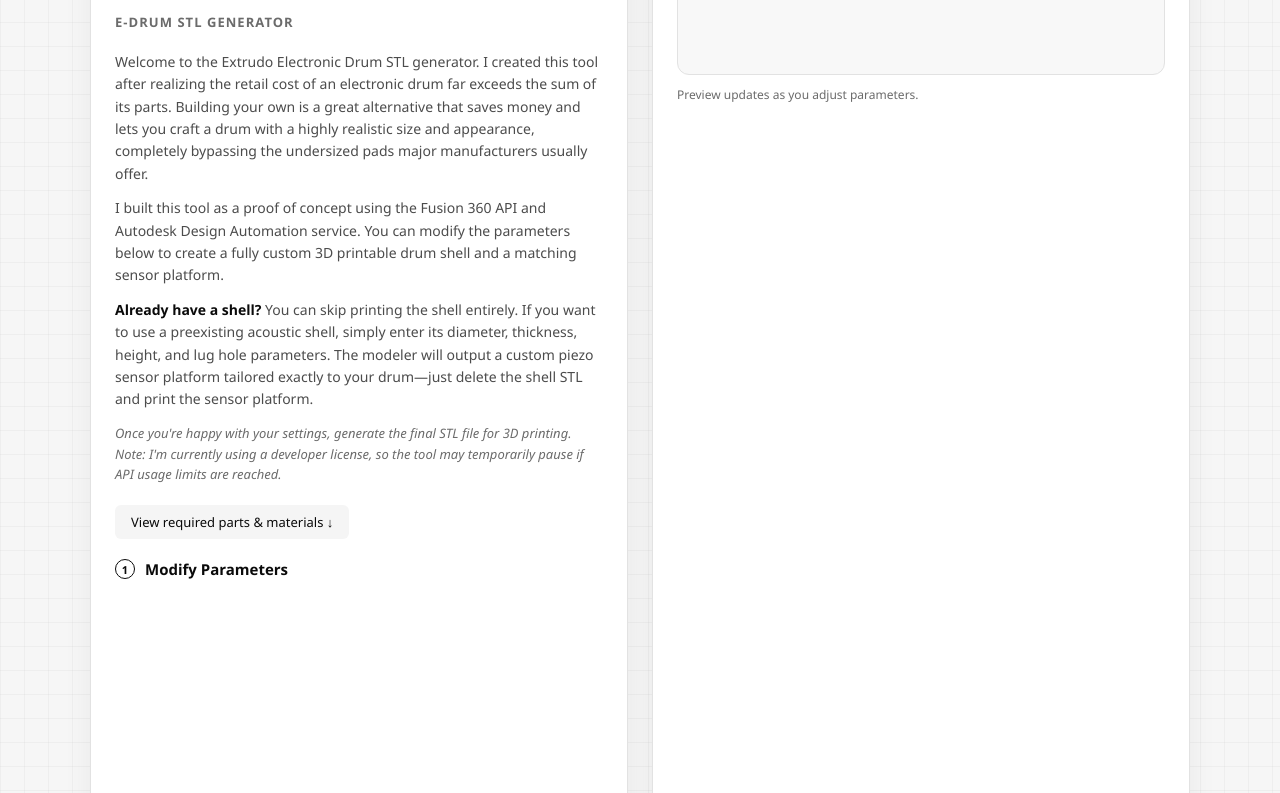
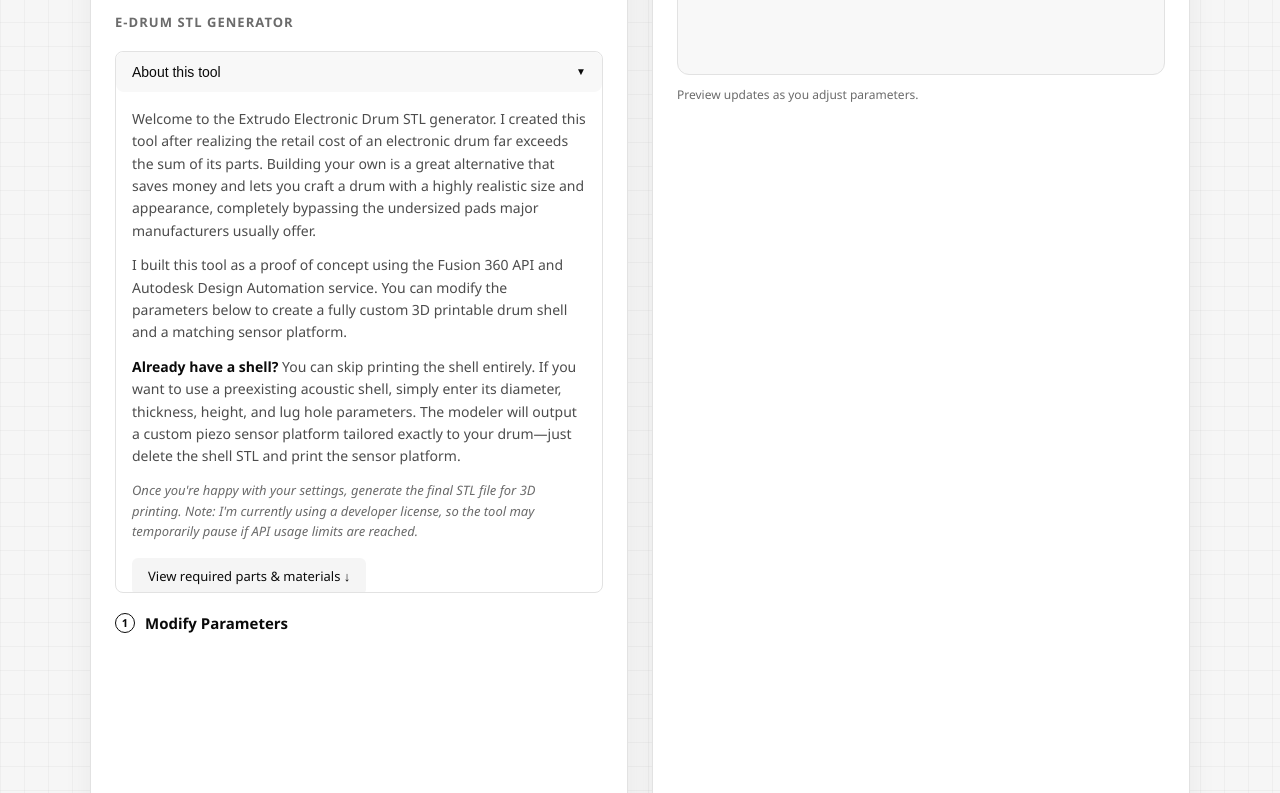
Before and after one commit to Aschachterle/DrumForgeV3, a website: page public/drum.html in a window 1280 px wide. Shown: the part 434-1227 px from the top of the page. Drawn offline with Linux system fonts and the light colour scheme; no server answers.

Commit message:
Make description section collapsible

```diff
--- a/public/css/drum.css
+++ b/public/css/drum.css
@@ -116,6 +116,81 @@
 
 .carousel-dot:hover {
     background: rgba(255, 255, 255, 0.8);
+}
+
+/* Collapsible Description */
+.description-collapsible {
+    margin-bottom: 20px;
+    border: 1px solid #e2e2e2;
+    border-radius: 8px;
+    overflow: hidden;
+}
+
+.description-toggle {
+    width: 100%;
+    display: flex;
+    justify-content: space-between;
+    align-items: center;
+    padding: 12px 16px;
+    background: #f8f8f8;
+    border: none;
+    cursor: pointer;
+    font-size: 14px;
+    font-weight: 500;
+    color: #0a0a0a;
+    transition: background 0.2s ease;
+}
+
+.description-toggle:hover {
+    background: #f0f0f0;
+}
+
+.toggle-icon {
+    font-size: 10px;
+    transition: transform 0.2s ease;
+}
+
+.description-collapsible.collapsed .toggle-icon {
+    transform: rotate(-90deg);
+}
+
+.description-content {
+    padding: 16px;
+    color: #4c4c4c;
+    font-size: 14px;
+    line-height: 1.6;
+    max-height: 500px;
+    overflow: hidden;
+    transition: max-height 0.3s ease, padding 0.3s ease;
+}
+
+.description-collapsible.collapsed .description-content {
+    max-height: 0;
+    padding-top: 0;
+    padding-bottom: 0;
+}
+
+.description-content p {
+    margin: 0 0 12px 0;
+}
+
+.description-content p:last-of-type {
+    margin-bottom: 0;
+}
+
+.description-content strong {
+    color: #0a0a0a;
+}
+
+.description-content .description-note {
+    font-size: 13px;
+    color: #6b6b6b;
+    font-style: italic;
+}
+
+.description-content .parts-link {
+    display: inline-block;
+    margin-top: 16px;
 }
 
 .description {
--- a/public/drum.html
+++ b/public/drum.html
@@ -32,16 +32,22 @@
                     <div class="carousel-dots" id="carouselDots"></div>
                 </div>
                 <div class="panel-header">E-Drum STL Generator</div>
-                <div class="description">
-                    <p>Welcome to the Extrudo Electronic Drum STL generator. I created this tool after realizing the retail cost of an electronic drum far exceeds the sum of its parts. Building your own is a great alternative that saves money and lets you craft a drum with a highly realistic size and appearance, completely bypassing the undersized pads major manufacturers usually offer.</p>
+                <div class="description-collapsible">
+                    <button class="description-toggle" id="descriptionToggle">
+                        <span>About this tool</span>
+                        <span class="toggle-icon">▼</span>
+                    </button>
+                    <div class="description-content" id="descriptionContent">
+                        <p>Welcome to the Extrudo Electronic Drum STL generator. I created this tool after realizing the retail cost of an electronic drum far exceeds the sum of its parts. Building your own is a great alternative that saves money and lets you craft a drum with a highly realistic size and appearance, completely bypassing the undersized pads major manufacturers usually offer.</p>
 
-                    <p>I built this tool as a proof of concept using the Fusion 360 API and Autodesk Design Automation service. You can modify the parameters below to create a fully custom 3D printable drum shell and a matching sensor platform.</p>
+                        <p>I built this tool as a proof of concept using the Fusion 360 API and Autodesk Design Automation service. You can modify the parameters below to create a fully custom 3D printable drum shell and a matching sensor platform.</p>
 
-                    <p><strong>Already have a shell?</strong> You can skip printing the shell entirely. If you want to use a preexisting acoustic shell, simply enter its diameter, thickness, height, and lug hole parameters. The modeler will output a custom piezo sensor platform tailored exactly to your drum—just delete the shell STL and print the sensor platform.</p>
+                        <p><strong>Already have a shell?</strong> You can skip printing the shell entirely. If you want to use a preexisting acoustic shell, simply enter its diameter, thickness, height, and lug hole parameters. The modeler will output a custom piezo sensor platform tailored exactly to your drum—just delete the shell STL and print the sensor platform.</p>
 
-                    <p class="description-note">Once you're happy with your settings, generate the final STL file for 3D printing. Note: I'm currently using a developer license, so the tool may temporarily pause if API usage limits are reached.</p>
+                        <p class="description-note">Once you're happy with your settings, generate the final STL file for 3D printing. Note: I'm currently using a developer license, so the tool may temporarily pause if API usage limits are reached.</p>
+                        <a href="#partsList" class="parts-link">View required parts & materials ↓</a>
+                    </div>
                 </div>
-                <a href="#partsList" class="parts-link">View required parts & materials ↓</a>
 
                 <!-- Parameters Section -->
                 <div class="section">
@@ -328,9 +334,20 @@
             await loadConfig();
             setupEventListeners();
             initCarousel();
+            initDescriptionToggle();
             // Show live preview immediately
             updateLivePreview();
         });
+
+        // Description Toggle
+        function initDescriptionToggle() {
+            const toggle = document.getElementById('descriptionToggle');
+            const container = toggle.closest('.description-collapsible');
+
+            toggle.addEventListener('click', () => {
+                container.classList.toggle('collapsed');
+            });
+        }
 
         // Hero Carousel
         function initCarousel() {
```
